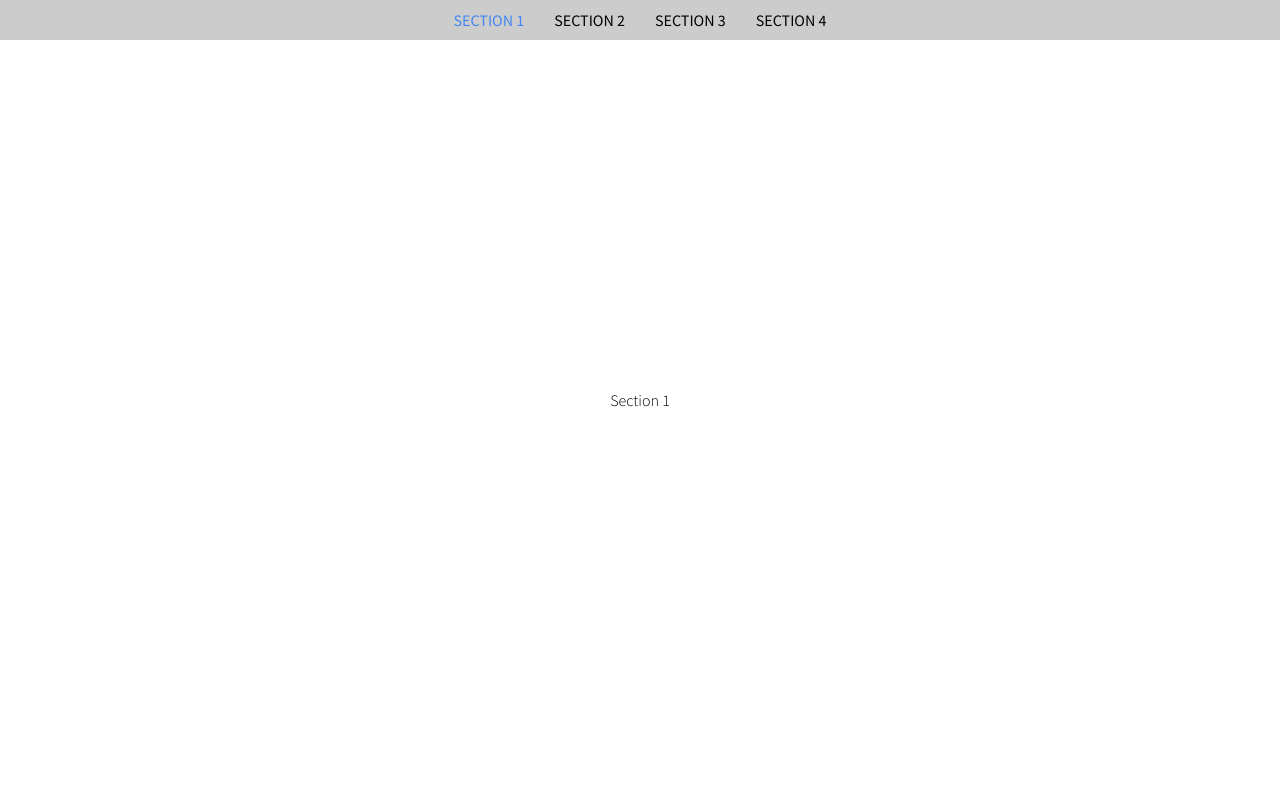
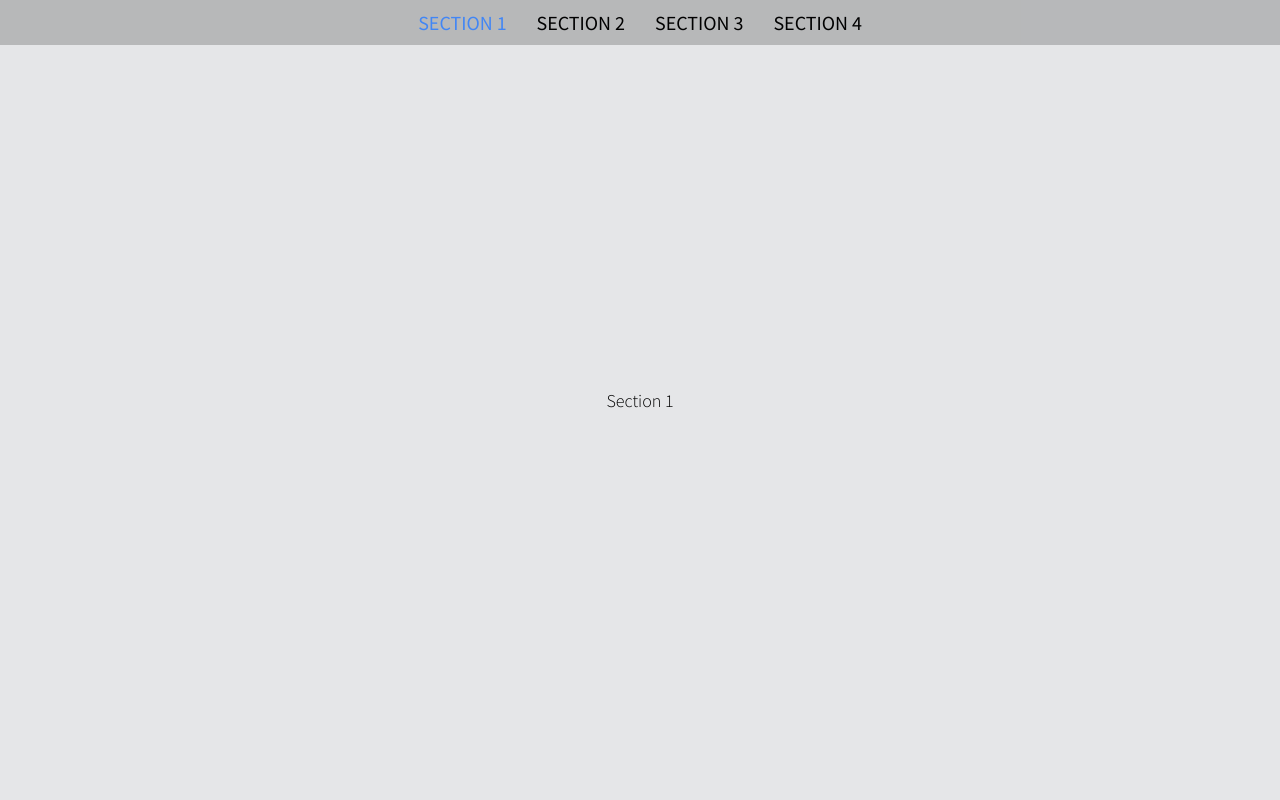
Before and after one commit to cagosto/active-scroll-navigation, a website: page demo/index.html in a window 1280 px wide. Shown: the top 800 px of the page. Drawn offline with Linux system fonts and the light colour scheme.

Commit message:
feat skin updates.

```diff
--- a/demo/css/app.css
+++ b/demo/css/app.css
@@ -3,6 +3,7 @@ body{
   font-weight: 300;
   padding: 0;
   margin: 0;
+  font-size: 18px;
 }
 
 nav{
@@ -13,6 +14,7 @@ nav{
   padding: 10px 0;
   display: flex;
   justify-content: center;
+  z-index: 99;
 }
 nav a{
   margin: 0 15px;
@@ -20,6 +22,7 @@ nav a{
   color: #000;
   text-transform: uppercase;
   font-weight: 400;
+  font-size: 20px;
 }
 nav a.main-nav__item--active{
   color: #4286f4;
@@ -30,3 +33,8 @@ section{
   align-items: center;
   justify-content: center;
 }
+
+#section1,
+#section3{
+  background: #e5e6e8;
+}
```
